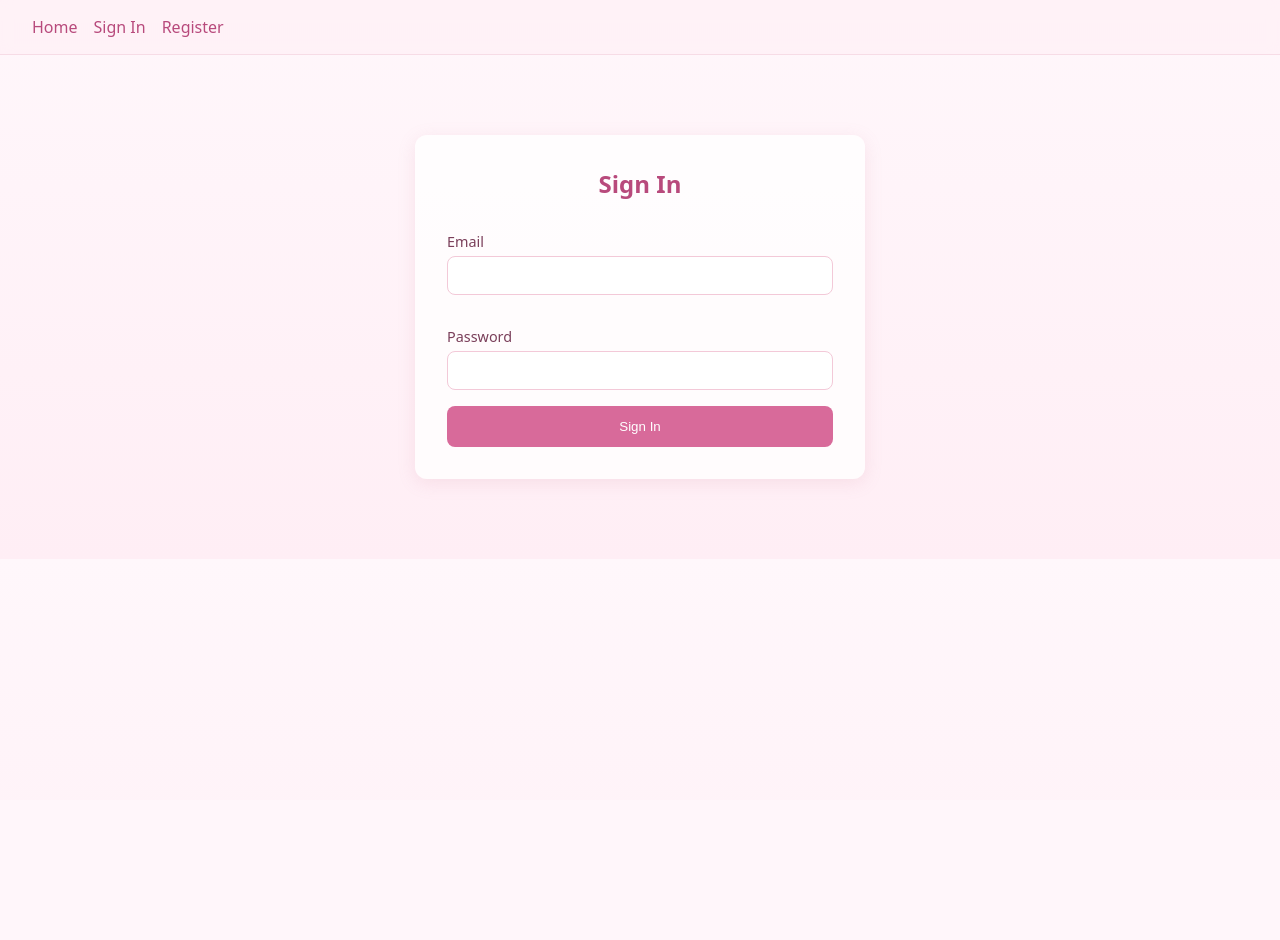
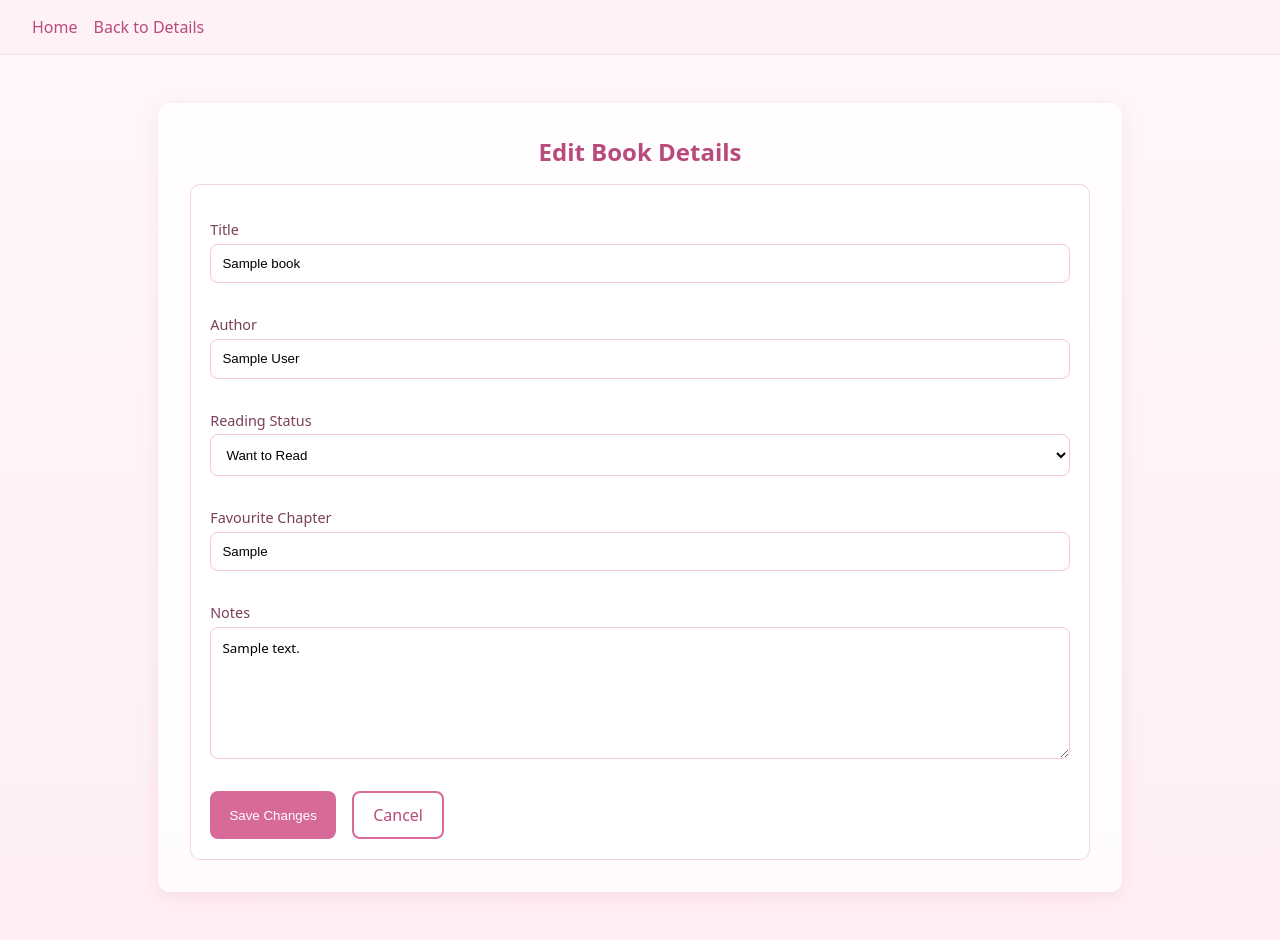
Before and after one commit to Blank55-cell/milestoneproject3, a Django app: page /edit/1/ in a window 1280 px wide. Before the commit the page ends 489 px from the top, so only its background shows below. Run offline with Django 4.2, Linux system fonts and the light colour scheme; a user stored in the database is signed in; tables that the repository leaves empty hold one stand-in row (values such as "Sample post").

Commit message:
restored last commit to edit book as i replaced it with account html by accident

```diff
--- a/templates/edit_book.html
+++ b/templates/edit_book.html
@@ -4,7 +4,8 @@
 <html lang="en">
 <head>
     <meta charset="UTF-8">
-  <title>Account - BookVault</title>
+    <meta name="viewport" content="width=device-width, initial-scale=1.0">
+    <title>Edit: {{ book.title }}</title>
 
     <!-- Pulls in the global stylesheet -->
     <link rel="stylesheet" href="{% static 'css/style.css' %}">
@@ -12,68 +13,58 @@
 
 <body class="sakura-bg">
 
-  <!-- Main navigation bar for switching between login/register panels -->
-  <nav class="nav-bar soft-nav">
-    <a href="{% url 'home' %}">Home</a>
-    <a href="#" id="navLogin">Sign In</a>
-    <a href="#" id="navRegister">Register</a>
+    <!-- Navigation bar: Quick links back to Home and the book's details page -->
+    <nav class="nav-bar">
+        <ul class="nav-list" style="display: flex; list-style: none; margin: 0; padding: 0; gap: 1rem;">
+            <li><a href="{% url 'home' %}">Home</a></li>
+            <li><a href="{% url 'book_details' book.id %}">Back to Details</a></li>
+        </ul>
     </nav>
 
     <!-- Hidden H1 for accessibility + validator compliance -->
-  <h1 class="sr-only">Account Access</h1>
+    <h1 class="sr-only">Edit Book Details</h1>
 
-  <!-- Authentication container: Holds login and registration panels -->
-  <section class="auth-container">
+    <!-- Edit form container: Allows the user to update book information -->
+    <section class="soft-card">
+        <h2 class="panel-title">Edit Book Details</h2>
 
-    <!-- Error message box (only shown when Django passes an error) -->
-    {% if error %}
-    <div class="soft-card error-box">
-      {{ error }}
-    </div>
-    {% endif %}
-
-    <!-- Login Panel -->
-    <div id="loginPanel" class="auth-panel soft-card">
-      <h2 class="panel-title">Sign In</h2>
-
-      <!-- Login form -->
-      <form id="loginForm" method="post" action="{% url 'login' %}" class="auth-form">
+        <!-- Form for editing the selected book -->
+        <form method="POST" class="petal-card auth-form">
             {% csrf_token %}
 
-        <label for="loginEmail">Email</label>
-        <input type="email" id="loginEmail" name="email" required>
+            <!-- Title field -->
+            <label for="title">Title</label>
+            <input type="text" id="title" name="title" value="{{ book.title }}" required>
 
-        <label for="loginPassword">Password</label>
-        <input type="password" id="loginPassword" name="password" required>
+            <!-- Author field -->
+            <label for="author">Author</label>
+            <input type="text" id="author" name="author" value="{{ book.author }}" required>
 
-        <button type="submit" class="btn-sakura">Sign In</button>
+            <!-- Reading status dropdown -->
+            <label for="status">Reading Status</label>
+            <select id="status" name="status" class="edit-select">
+                <option value="Want to Read" {% if book.status == "Want to Read" %}selected{% endif %}>Want to Read</option>
+                <option value="Reading" {% if book.status == "Reading" %}selected{% endif %}>Reading</option>
+                <option value="Completed" {% if book.status == "Completed" %}selected{% endif %}>Completed</option>
+            </select>
+
+            <!-- Favourite chapter field -->
+            <label for="chapter">Favourite Chapter</label>
+            <input type="text" id="chapter" name="chapter" value="{{ book.favourite_chapter }}">
+
+            <!-- Notes textarea -->
+            <label for="notes">Notes</label>
+            <textarea id="notes" name="notes" rows="6" class="edit-textarea">{{ book.notes }}</textarea>
+
+            <!-- Action buttons: Save or cancel -->
+            <div class="edit-actions">
+                <button type="submit" class="btn-sakura">Save Changes</button>
+                <a href="{% url 'book_details' book.id %}" class="btn-outline edit-cancel-btn">Cancel</a>
+            </div>
         </form>
-    </div>
-
-    <!-- Registration Panel -->
-    <div id="registerPanel" class="auth-panel hidden soft-card">
-      <h2 class="panel-title">Create Account</h2>
-
-      <!-- Registration form -->
-      <form id="registerForm" method="post" action="{% url 'register' %}" class="auth-form">
-        {% csrf_token %}
-
-        <label for="regUsername">Username</label>
-        <input type="text" id="regUsername" name="username" required>
-
-        <label for="regEmail">Email</label>
-        <input type="email" id="regEmail" name="email" required>
-
-        <label for="regPassword">Password</label>
-        <input type="password" id="regPassword" name="password" required>
-
-        <button type="submit" class="btn-sakura">Register</button>
-      </form>
-    </div>
-
     </section>
 
-  <!-- Connects the JavaScript file that controls panel switching -->
+    <!-- Connects the JavaScript file for UI interactions -->
     <script src="{% static 'js/javascript.js' %}"></script>
 </body>
 </html>
```
Also changed, not shown: testing/responsivedesigntesting/bookadd.png (added), testing/responsivedesigntesting/hometest.png (added), testing/responsivedesigntesting/laptoptest.png (added), testing/responsivedesigntesting/librarytest.png (added), testing/responsivedesigntesting/searchlibrary.png (added), testing/responsivedesigntesting/tablettest.png (added). Lines whose indentation alone changed are shown as unchanged.
